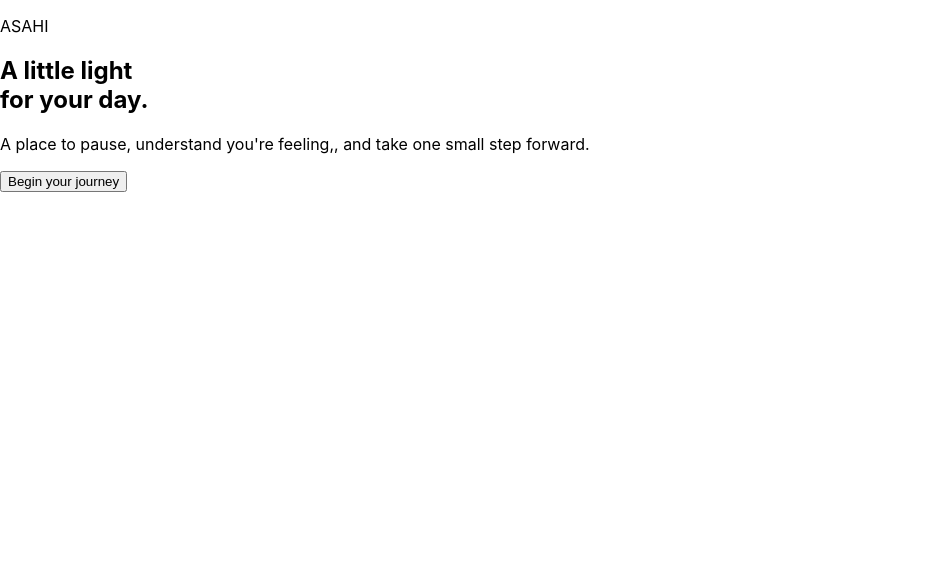
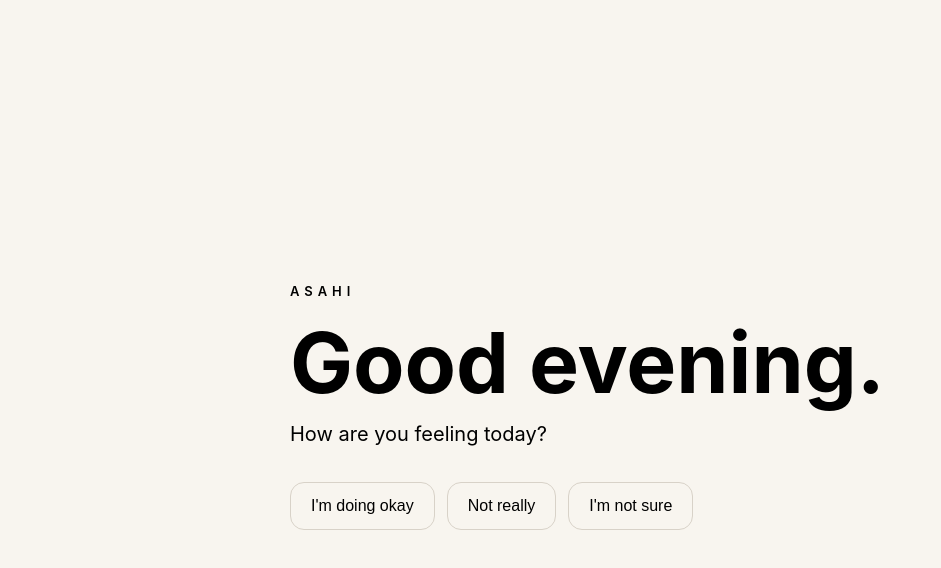
Before and after one commit to kushaalchallani/Asahi, a React (Vite) app in the folder frontend/: page / in a window 1280 px wide. Shown: the top 568 px of the page, without its empty margins (0-941 px from the left). Built offline with nearby package versions, Linux system fonts and the light colour scheme.

Commit message:
feat: add daily feeling selection

```diff
--- a/frontend/src/App.css
+++ b/frontend/src/App.css
@@ -4,6 +4,7 @@
   align-items: center;
   justify-content: center;
   padding: 40px;
+  background: #f8f5ef;
 }
 
 .hero {
@@ -11,29 +12,48 @@
 }
 
 .eyebrow {
-  font-size: 14px;
-  letter-spacing: 4px;
+  font-size: 13px;
+  letter-spacing: 5px;
   font-weight: 600;
 }
 
 h1 {
-margin: 24px 0;
-font-size: clamp(48px, 8vw, 88px);
-line-height: 1.6;
+  margin: 24px 0 12px;
+  font-size: clamp(48px, 8vw, 84px);
+  line-height: 0.95;
 }
 
-
 .subtitle {
-  max-width: 520px;
-  font-size: 18px;
-  line-height: 1.6;
+  font-size: 20px;
+  margin-bottom: 36px;
 }
 
-button {
-  margin-top: 32px;
-  padding: 14px 24px;
-  border: none;
-  border-radius: 12px;
+.feelings {
+  display: flex;
+  flex-wrap: wrap;
+  gap: 12px;
+}
+
+.feeling {
+  padding: 14px 20px;
+  border: 1px solid #d8d2c8;
+  border-radius: 14px;
+  background: transparent;
   font-size: 16px;
   cursor: pointer;
+  transition: 0.2s ease;
 }
+
+.feeling:hover {
+  transform: translateY(-2px);
+}
+
+.feeling.selected {
+  background: #222;
+  color: white;
+}
+
+.response {
+  margin-top: 28px;
+  font-size: 15px;
+}
--- a/frontend/src/App.tsx
+++ b/frontend/src/App.tsx
@@ -1,19 +1,39 @@
+import { useState } from "react"
+import "./App.css"
+
+const feelings = [
+  "I'm doing okay",
+  "Not really",
+  "I'm not sure"
+]
+
 function App() {
+  const [selectedFeeling, setSelectedFeeling ] = useState<string|null>(null)
+
   return (
     <main className="app">
       <section className="hero">
         <p className="eyebrow">ASAHI</p>
 
         <h1>
-          A little light<br/>for your day.
+          Good evening.
         </h1>
 
         <p className="subtitle">
-          A place to pause, understand you're feeling,,
-          and take one small step forward.
+          How are you feeling today?
         </p>
 
-        <button>Begin your journey</button>
+        <div className="feelings">
+          {feelings.map((feelings) => (
+            <button key={feelings} className = {selectedFeeling === feelings ? "feeling selected" : "feeling"} onClick={() => setSelectedFeeling(feelings)}>{feelings}</button>
+          ))}
+        </div>
+
+        {selectedFeeling && (
+          <p className="response">
+            You selected: {selectedFeeling}
+          </p>
+        )}
       </section>
     </main>
   )
```
